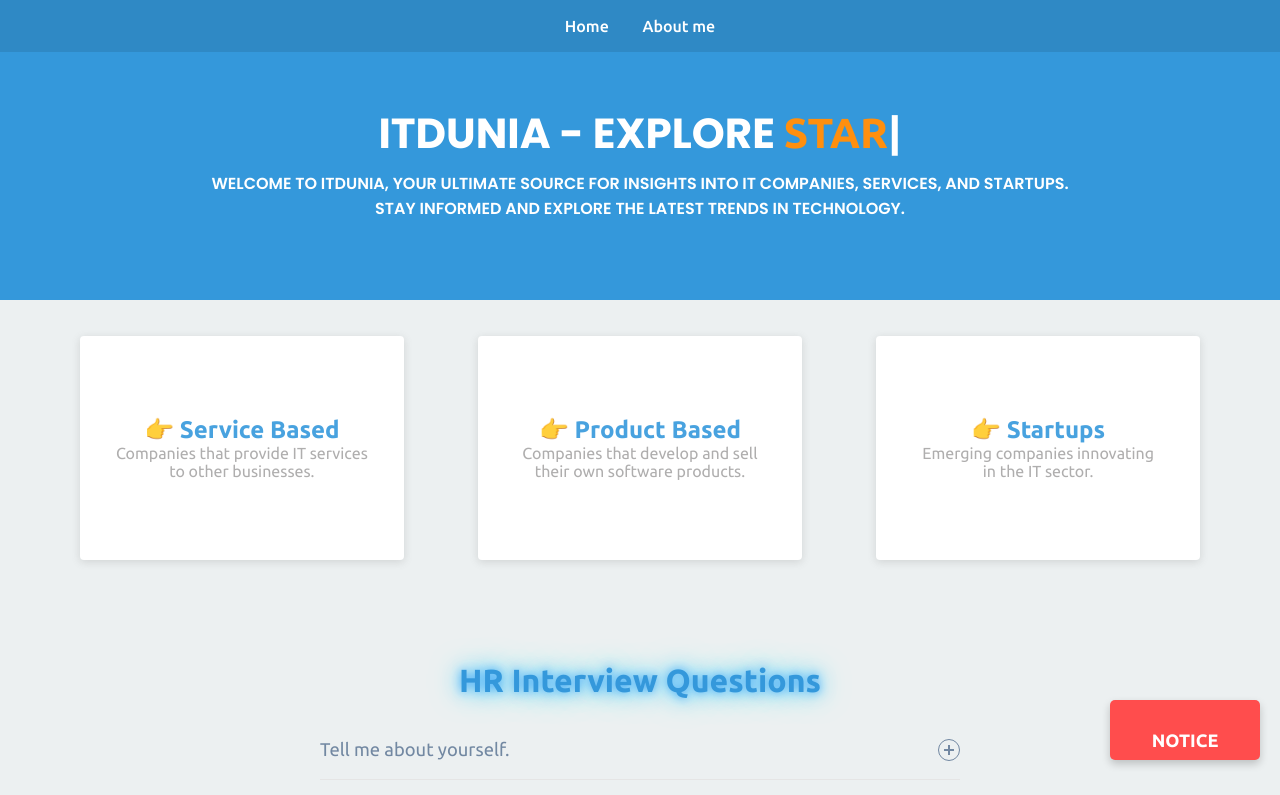
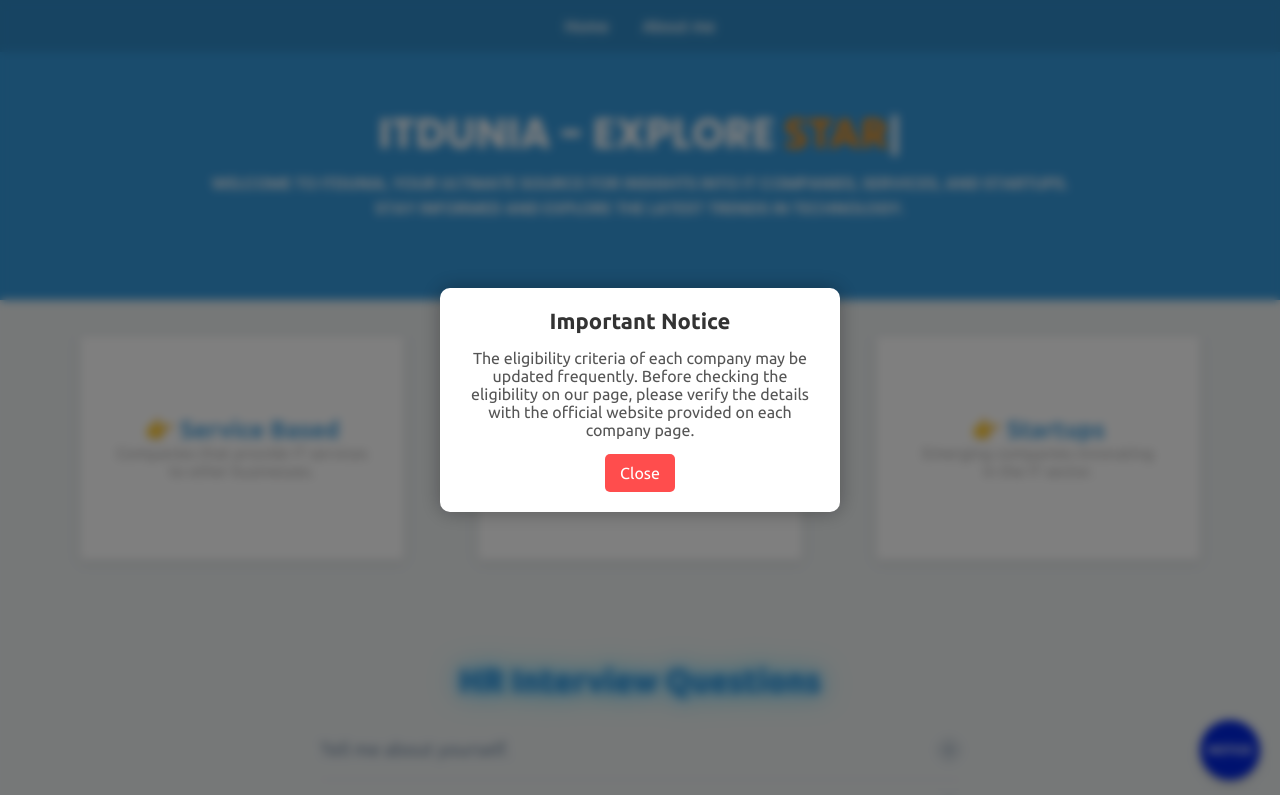
Before and after one commit to Sibuchanda/ITdunia, a plain HTML site: page index.html in a window 1280 px wide. Both pictures are taken after a click on the element "NOTICE". Shown: the top 795 px of the page. Drawn offline with nearby package versions, Linux system fonts and the light colour scheme; a web font is replaced by a local one.

Commit message:
Created  Notice button fully functional

```diff
--- a/CSS/index.css
+++ b/CSS/index.css
@@ -122,6 +122,21 @@ body.sticky-header header {
     box-shadow: 0 0 20px rgb(164, 211, 253), 0 0 30px rgb(161, 205, 219);
 }
 
+footer {
+    background: #363636;
+    color: white;
+    display: flex;
+    align-items: center;
+    justify-content: center;
+    text-align: center;
+    padding: 10px 0;
+    font-size: 14px;
+    width: 100%;
+    height: 10vh;
+}
+
+
+/* ------------Notice button and  Popup styles ---------- */
 
 .notice {
     position: fixed;
@@ -149,38 +164,6 @@ body.sticky-header header {
 }
 
 
-footer {
-    background: #363636;
-    color: white;
-    display: flex;
-    align-items: center;
-    justify-content: center;
-    text-align: center;
-    padding: 10px 0;
-    font-size: 14px;
-    width: 100%;
-    height: 10vh;
-}
-
-
-/* ------------ Popup styles ---------- */
-.notice {
-    background: #ff4d4d;
-    color: white;
-    padding: 10px 20px;
-    text-align: center;
-    font-size: 18px;
-    font-weight: bold;
-    cursor: pointer;
-    width: 150px;
-    margin: 20px auto;
-    border-radius: 5px;
-    transition: 0.3s;
-}
-
-.notice:hover {
-    background: #cc0000;
-}
 
 .popup-overlay {
     position: fixed;
@@ -190,11 +173,10 @@ footer {
     height: 100%;
     background: rgba(0, 0, 0, 0.5); /* Blur effect */
     backdrop-filter: blur(5px);
-    display: flex;
+    display: none;
     justify-content: center;
     align-items: center;
     z-index: 1000;
-    display: none;
 }
 
 .popup {
--- /dev/null
+++ b/CSS/notice.css
@@ -0,0 +1,77 @@
+/* ------------Notice button and  Popup styles ---------- */
+
+.notice {
+    position: fixed;
+    bottom: 20px;
+    right: 20px;
+    width: 60px;
+    height: 60px;
+    background-color: #0025df;
+    color: white;
+    font-size: 12px;
+    font-weight: bold;
+    text-align: center;
+    line-height: 60px;
+    border-radius: 50%;
+    box-shadow: 0 4px 8px rgba(0, 0, 0, 0.2);
+    cursor: pointer;
+    transition: all 0.3s ease-in-out;
+}
+
+.notice:hover {
+    background-color: #bb2207;
+    color: #d9e1f0;
+    box-shadow: 0 0 15px rgba(255, 132, 87, 0.8);
+    transform: scale(1.1);
+}
+
+
+
+.popup-overlay {
+    position: fixed;
+    top: 0;
+    left: 0;
+    width: 100%;
+    height: 100%;
+    background: rgba(0, 0, 0, 0.5); /* Blur effect */
+    backdrop-filter: blur(5px);
+    display: none;
+    justify-content: center;
+    align-items: center;
+    z-index: 1000;
+}
+
+.popup {
+    background: white;
+    padding: 20px;
+    border-radius: 10px;
+    width: 400px;
+    text-align: center;
+    box-shadow: 0 0 20px rgba(0, 0, 0, 0.3);
+}
+
+.popup h2 {
+    margin: 0;
+    font-size: 22px;
+    color: #333;
+}
+
+.popup p {
+    font-size: 16px;
+    color: #555;
+    margin: 15px 0;
+}
+
+.popup button {
+    background: #ff4d4d;
+    color: white;
+    border: none;
+    padding: 10px 15px;
+    font-size: 16px;
+    border-radius: 5px;
+    cursor: pointer;
+}
+
+.popup button:hover {
+    background: #cc0000;
+}
--- a/JS/main.js
+++ b/JS/main.js
@@ -24,15 +24,3 @@ function toggleAccordion() {
 }
 
 items.forEach(item => item.addEventListener('click', toggleAccordion));
-
-
-// ------------------Pop up design -----------
-// Function to Open Popup
-function openPopup() {
-    document.getElementById("popupOverlay").style.display = "flex";
-}
-
-// Function to Close Popup
-function closePopup() {
-    document.getElementById("popupOverlay").style.display = "none";
-}
--- /dev/null
+++ b/JS/notice.js
@@ -0,0 +1,31 @@
+document.addEventListener("DOMContentLoaded", function () {
+    // Get elements
+    const noticeButton = document.querySelector(".notice");
+    const popupOverlay = document.getElementById("popupOverlay");
+    const closeButton = document.getElementById("closeBtn");
+
+
+    // Function to disable scrolling
+    function disableScroll() {
+        document.body.style.overflow = "hidden";
+    }
+
+    // Function to enable scrolling
+    function enableScroll() {
+        document.body.style.overflow = "auto";
+    }
+
+
+    // Open Popup
+    noticeButton.addEventListener("click", function () {
+        popupOverlay.style.display = "flex";
+        disableScroll();
+    });
+
+    // Close Popup
+    closeButton.addEventListener("click", function () {
+        popupOverlay.style.display = "none";
+        enableScroll();
+    });
+
+});
--- a/index.html
+++ b/index.html
@@ -7,6 +7,7 @@
     <title>ITDunia</title>
     <link rel="stylesheet" href="./CSS/index.css">
     <link rel="stylesheet" href="./CSS/accordion.css">
+    <link rel="stylesheet" href="./CSS/notice.css">
 </head>
 
 <body>
@@ -55,7 +56,7 @@
                     Before checking the eligibility on our page, please verify the details with the official website
                     provided on each company page.
                 </p>
-                <button onclick="closePopup()">Close</button>
+                <button onclick="closePopup()" id="closeBtn">Close</button>
             </div>
         </div>
 
@@ -157,6 +158,8 @@
 
     <script src="https://unpkg.com/typed.js@2.1.0/dist/typed.umd.js"></script>
     <script src="./JS/main.js"></script>
+    <script src="./JS/notice.js"></script>
+
 </body>
 
 </html>
```
Also changed, not shown: pages/about.html (+2 -0 lines), pages/productBased.html (+21 -1 lines), pages/serviceBased.html (+20 -1 lines), pages/startups.html (+20 -0 lines).
